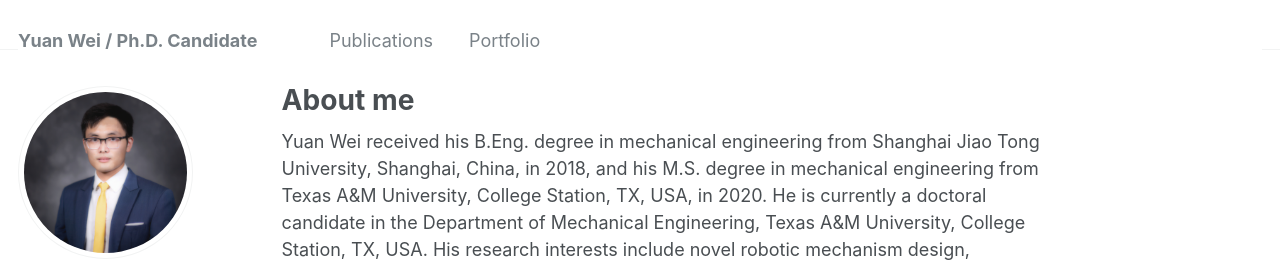
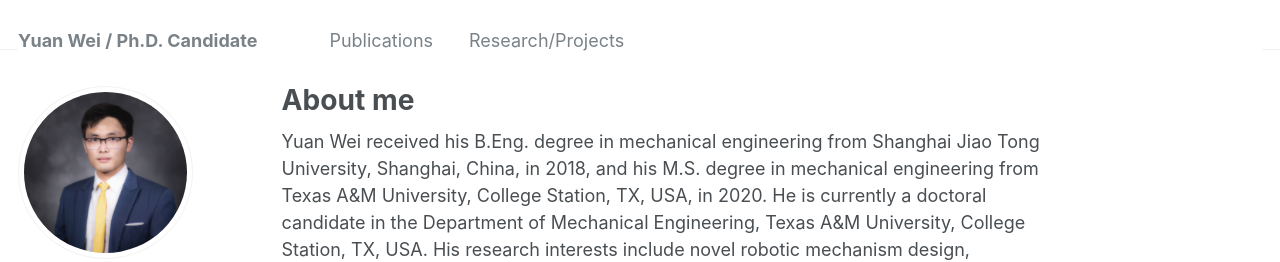
Before and after one commit to JET00wy/YuanWeiWebPage, a Jekyll site: the page built from _pages/about.md, in a window 1280 px wide. Shown: the top 262 px of the page. Built offline with Jekyll 4.4.1, drawn with Linux system fonts in a browser that asks for light colours; some web fonts are replaced.

Commit message:
Update navigation.yml

```diff
--- a/_data/navigation.yml
+++ b/_data/navigation.yml
@@ -9,7 +9,7 @@ main:
   # - title: "Teaching"
   #  url: /teaching/
 
-  - title: "Portfolio"
+  - title: "Research/Projects"
     url: /portfolio/
 
   #- title: "Blog Posts"
```
